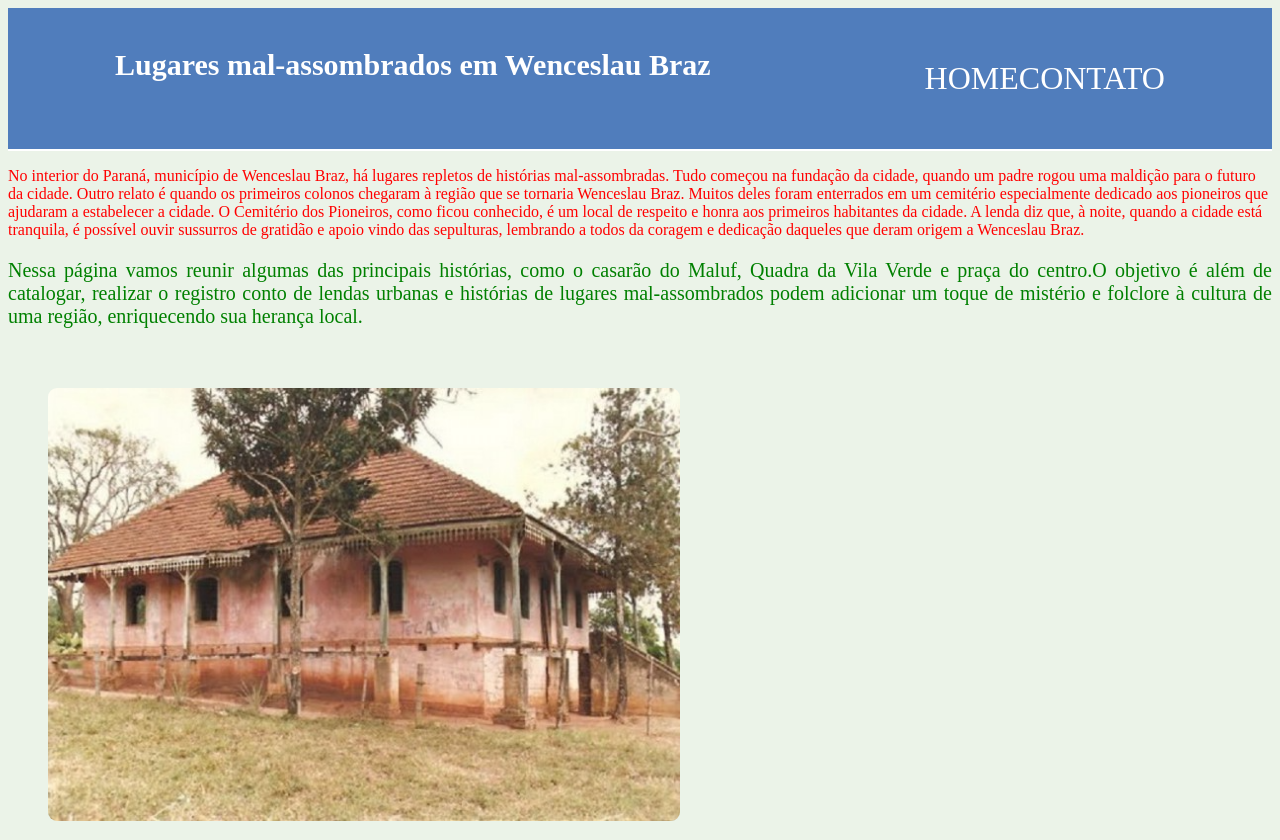
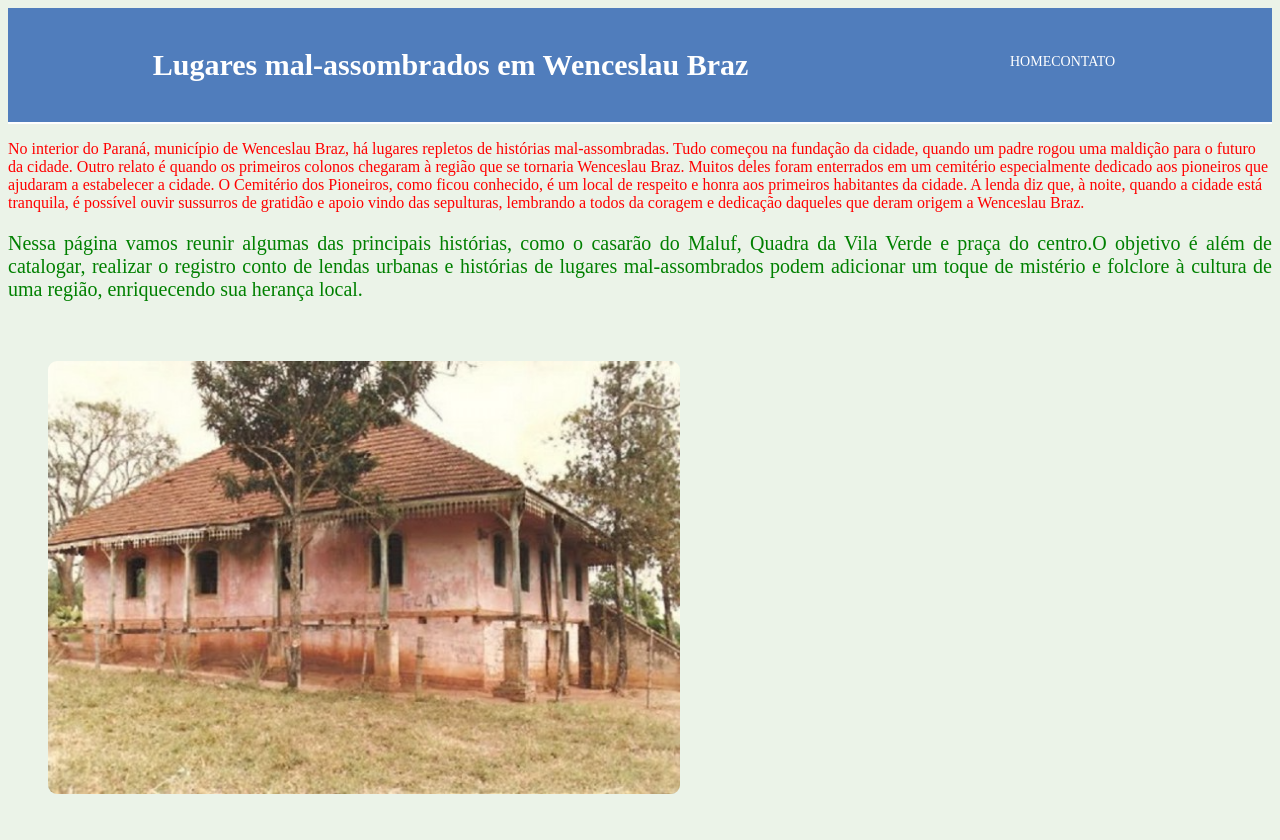
Before and after one commit to kheronn/ge_pensamento_turma_ap, a plain HTML site: page index.html in a window 1280 px wide. Shown: the top 840 px of the page. Drawn offline with Linux system fonts and the light colour scheme.

Commit message:
diminuindo fonte

```diff
--- a/style.css
+++ b/style.css
@@ -16,6 +16,8 @@ body{
     display: flex;
     justify-content: space-around;
     list-style-type: none;
+    padding: 12px;
+    font-size: 14px;
 }
 
 p {
```
